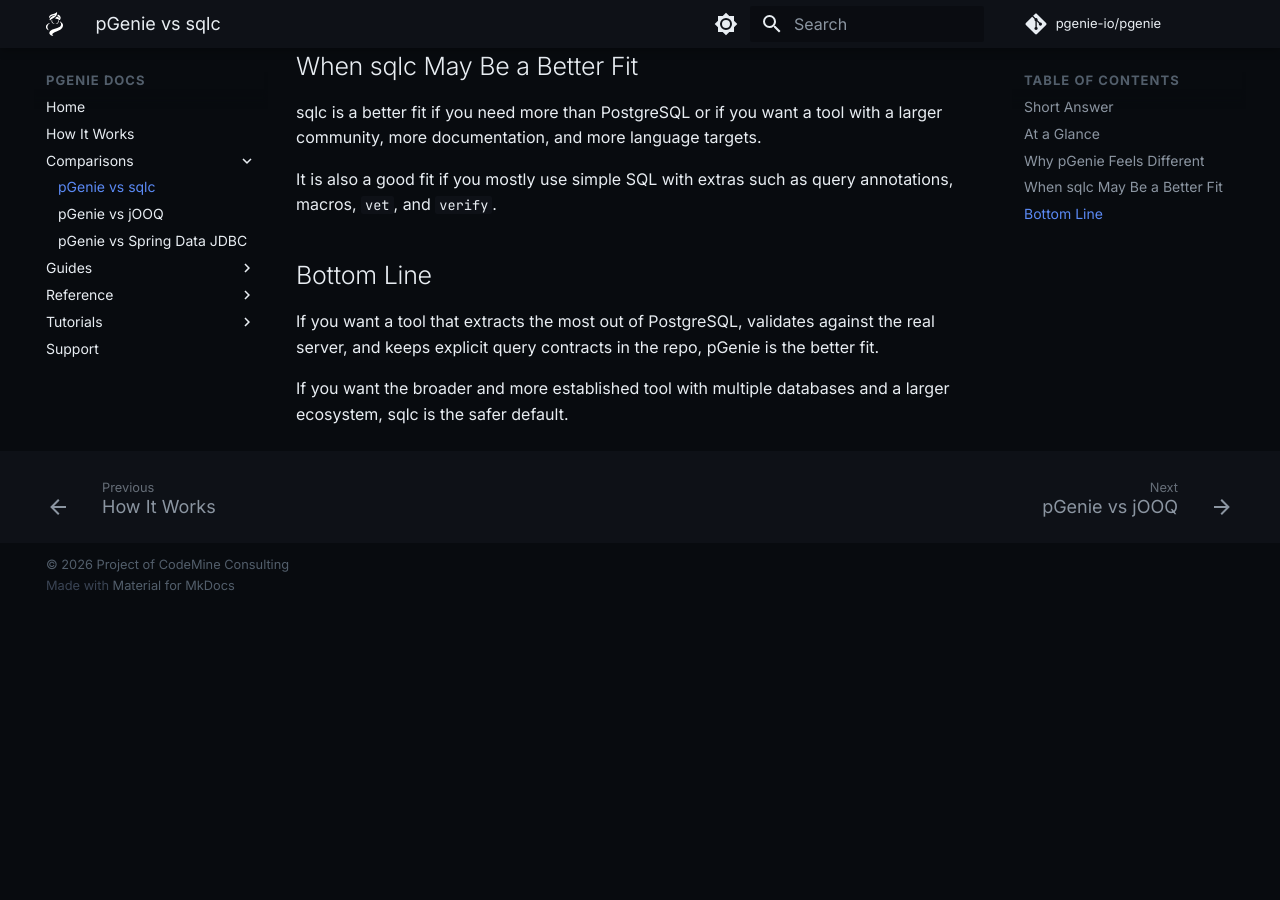
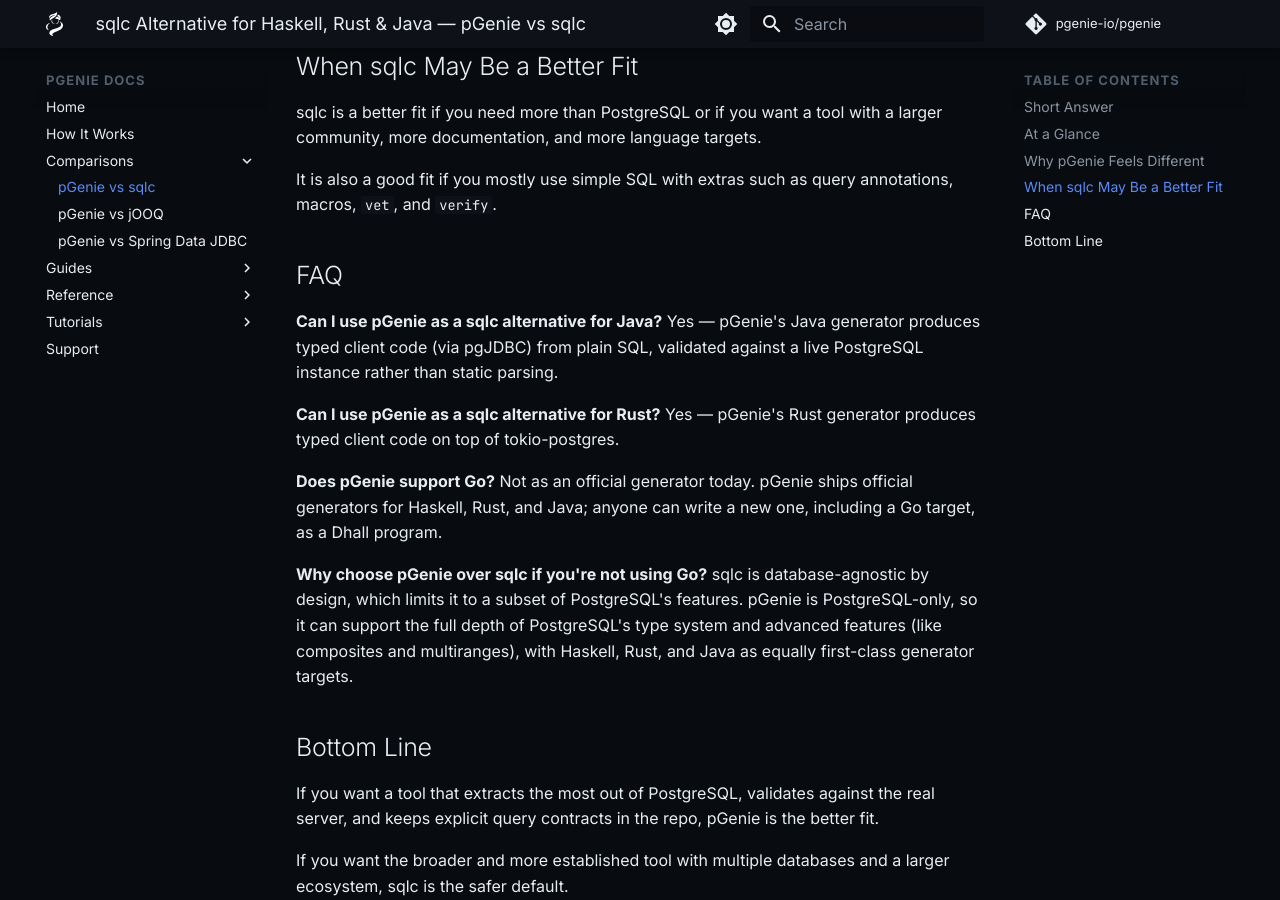
Before and after one commit to pgenie-io/docs, an MkDocs documentation site: the page built from docs/comparisons/sqlc.md, in a window 1280 px wide and 900 px high, scrolled down 1716 px. Built offline with MkDocs 1.6.1 and Material for MkDocs 9.7.7, drawn with Linux system fonts in a browser that asks for light colours; comment, search, counter and statistics services are not loaded; before the commit the page ends 2324 px from its top, so only the background shows below that; some of the changed text lies outside the part shown.

Commit message:
SEO for sqlc

```diff
--- a/docs/comparisons/sqlc.md
+++ b/docs/comparisons/sqlc.md
@@ -1,6 +1,11 @@
+---
+title: sqlc Alternative for Haskell, Rust & Java — pGenie vs sqlc
+description: Comparing pGenie and sqlc for type-safe PostgreSQL codegen. pGenie targets Haskell, Rust, and Java instead of Go, validates queries against a live PostgreSQL instance, and tracks schema drift with committed signature files.
+---
+
 # pGenie vs sqlc
 
-pGenie and sqlc both turn SQL into typed application code, but they optimize for different priorities.
+pGenie is a **sqlc alternative** for teams working in Haskell, Rust, or Java rather than Go. Both tools turn SQL into typed application code, but they optimize for different priorities.
 
 ## Short Answer
 
@@ -15,7 +20,7 @@
 | Question | pGenie | sqlc |
 |---|---|---|
 | Database scope | PostgreSQL only | PostgreSQL, MySQL, SQLite |
-| Language story | Haskell, Rust, Java today; new generators via Dhall | Go is the most mature target; Kotlin, Python and TypeScript are documented; more languages via official and community plugins |
+| Language story | Haskell, Rust, Java today — no Go target; new generators via Dhall | Go is the most mature target; Kotlin, Python and TypeScript are documented; more languages via official and community plugins |
 | Query analysis | Always against a live PostgreSQL instance started for the run | Static parsing and analysis by default; optional database-backed checks in `vet`; cross-version schema checks in `verify` |
 | Schema drift protection | Committed `.sig1.pgn.yaml` files are checked on every run | `verify` checks schema changes against previously pushed queries via sqlc Cloud |
 | Type-contract artifact | Per-query signature files live in your repo and show up in diffs | No equivalent committed per-query signature artifact, nullability control is limited |
@@ -38,6 +43,20 @@
 
 It is also a good fit if you mostly use simple SQL with extras such as query annotations, macros, `vet`, and `verify`.
 
+## FAQ
+
+**Can I use pGenie as a sqlc alternative for Java?**
+Yes — pGenie's Java generator produces typed client code (via pgJDBC) from plain SQL, validated against a live PostgreSQL instance rather than static parsing.
+
+**Can I use pGenie as a sqlc alternative for Rust?**
+Yes — pGenie's Rust generator produces typed client code on top of tokio-postgres.
+
+**Does pGenie support Go?**
+Not as an official generator today. pGenie ships official generators for Haskell, Rust, and Java; anyone can write a new one, including a Go target, as a Dhall program.
+
+**Why choose pGenie over sqlc if you're not using Go?**
+sqlc is database-agnostic by design, which limits it to a subset of PostgreSQL's features. pGenie is PostgreSQL-only, so it can support the full depth of PostgreSQL's type system and advanced features (like composites and multiranges), with Haskell, Rust, and Java as equally first-class generator targets.
+
 ## Bottom Line
 
 If you want a tool that extracts the most out of PostgreSQL, validates against the real server, and keeps explicit query contracts in the repo, pGenie is the better fit.
--- a/mkdocs.yml
+++ b/mkdocs.yml
@@ -48,6 +48,7 @@
   - stylesheets/extra.css
 
 markdown_extensions:
+  - meta
   - footnotes
   - admonition
   - pymdownx.details
```
